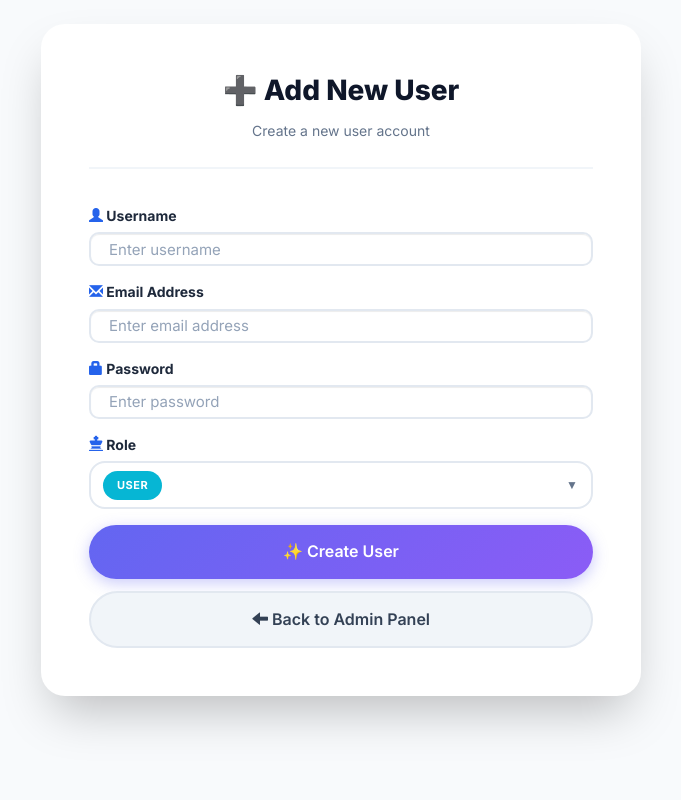
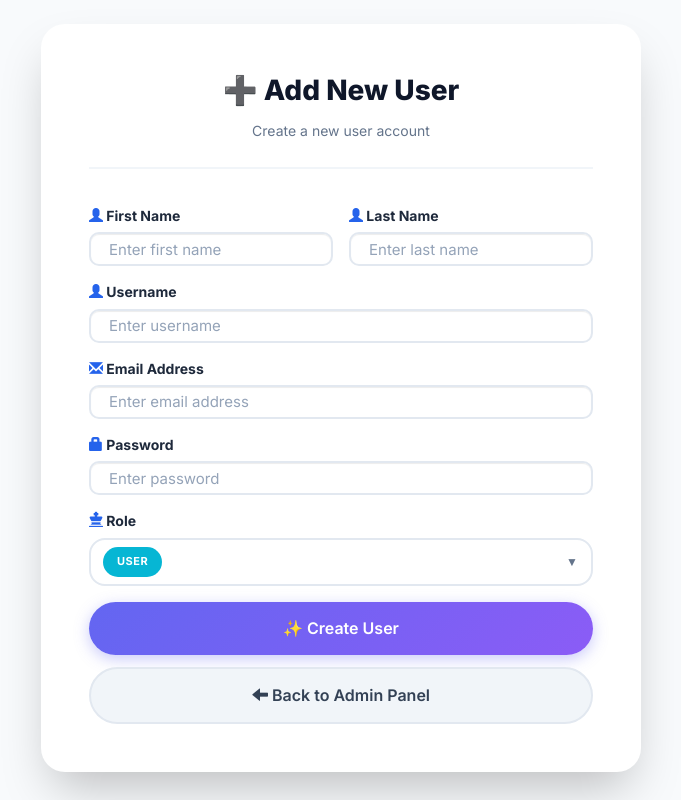
Before and after one commit to Ahmed-Herzalla0/TaskHive, a PHP site: page /TaskHive/admin/admin_user_form.php in a window 1280 px wide. Shown: the whole page, without its empty margins (299-980 px from the left). Run offline with PHP 8.4, Linux system fonts and the light colour scheme; the visitor is signed in with stand-in values (Sample User, id 1).

Commit message:
Add First, Last Name to admin_user_form.php

```diff
--- a/admin/admin_user_form.php
+++ b/admin/admin_user_form.php
@@ -11,7 +11,7 @@ if (!isLoggedIn() || !isAdmin()) {
 }
 
 $id = isset($_GET['id']) ? (int)$_GET['id'] : 0;
-$user = ['username' => '', 'email' => '', 'role' => 'user', 'id' => 0];
+$user = ['username' => '', 'email' => '', 'role' => 'user', 'id' => 0, 'first_name' => '', 'last_name' => ''];
 $is_edit = false;
 
 if ($id) {
@@ -34,11 +34,13 @@ if ($_SERVER['REQUEST_METHOD'] == 'POST') {
     $email = sanitize($conn, $_POST['email']);
     $role = sanitize($conn, $_POST['role']);
     $password = $_POST['password'];
+    $first_name = sanitize($conn, $_POST['first_name']);
+    $last_name = sanitize($conn, $_POST['last_name']);
 
     if ($is_edit) {
         // Update
-        $stmt = $conn->prepare("UPDATE users SET username = ?, email = ?, role = ? WHERE id = ?");
-        $stmt->bind_param("sssi", $username, $email, $role, $id);
+        $stmt = $conn->prepare("UPDATE users SET username = ?, email = ?, role = ?, first_name = ?, last_name = ? WHERE id = ?");
+        $stmt->bind_param("sssssi", $username, $email, $role, $first_name, $last_name, $id);
         if ($stmt->execute()) {
             if (!empty($password)) {
                 $hashed = password_hash($password, PASSWORD_DEFAULT);
@@ -51,6 +53,8 @@ if ($_SERVER['REQUEST_METHOD'] == 'POST') {
             // Refresh data
             $user['username'] = $username;
             $user['email'] = $email;
+            $user['first_name'] = $first_name;
+            $user['last_name'] = $last_name;
             $user['role'] = $role;
         } else {
             $error = "Error updating user. Please try again.";
@@ -62,8 +66,8 @@ if ($_SERVER['REQUEST_METHOD'] == 'POST') {
             $error = "Password is required for new users.";
         } else {
             $hashed = password_hash($password, PASSWORD_DEFAULT);
-            $stmt = $conn->prepare("INSERT INTO users (username, email, password, role) VALUES (?, ?, ?, ?)");
-            $stmt->bind_param("ssss", $username, $email, $hashed, $role);
+            $stmt = $conn->prepare("INSERT INTO users (username, email, password, role, first_name, last_name) VALUES (?, ?, ?, ?, ?, ?)");
+            $stmt->bind_param("ssssss", $username, $email, $hashed, $role, $first_name, $last_name);
             if ($stmt->execute()) {
                 $success = "User added.";
                 $id = $conn->insert_id;
@@ -112,6 +116,17 @@ if ($_SERVER['REQUEST_METHOD'] == 'POST') {
         </div>
 
         <form method="POST" action="" id="userForm">
+            <div class="form-row" style="display: flex; gap: 16px;">
+                <div class="form-group" style="flex: 1;">
+                    <label><span class="glyphicon glyphicon-user" style="color: var(--primary);"></span> First Name</label>
+                    <input type="text" name="first_name" class="form-control" value="<?php echo htmlspecialchars($user['first_name']); ?>" placeholder="Enter first name">
+                </div>
+                <div class="form-group" style="flex: 1;">
+                    <label><span class="glyphicon glyphicon-user" style="color: var(--primary);"></span> Last Name</label>
+                    <input type="text" name="last_name" class="form-control" value="<?php echo htmlspecialchars($user['last_name']); ?>" placeholder="Enter last name">
+                </div>
+            </div>
+
             <div class="form-group">
                 <label><span class="glyphicon glyphicon-user" style="color: var(--primary);"></span> Username</label>
                 <input type="text" name="username" class="form-control" value="<?php echo htmlspecialchars($user['username']); ?>" required placeholder="Enter username">
```
